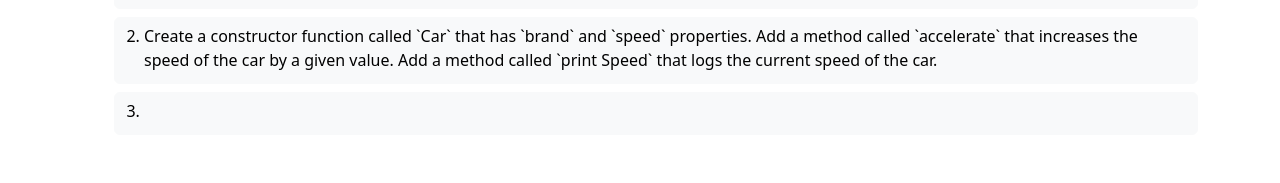
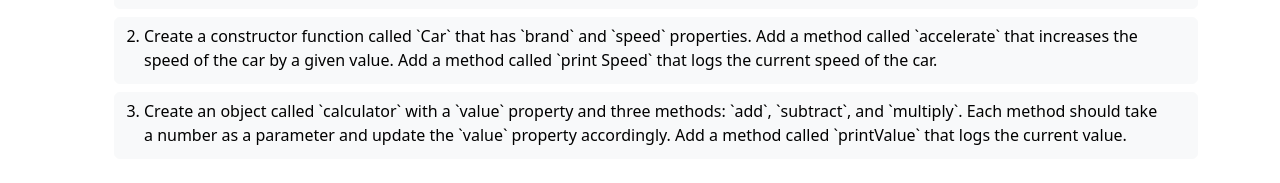
Before and after one commit to rabiayousuf187/ES6-Assignment-26Jun2023, a plain HTML site: page pages/THIS-KEYWORD.html in a window 1280 px wide. Shown: the part 149-332 px from the top of the page. Drawn offline with nearby package versions, Linux system fonts and the light colour scheme.

Commit message:
working on Chap 10 Ques 3

```diff
--- a/pages/THIS-KEYWORD.html
+++ b/pages/THIS-KEYWORD.html
@@ -30,7 +30,10 @@
               value. Add a method called `print Speed` that logs the current speed of the car.</li>
           </button>
           <button class="btn btn-light" type="button" onclick="ques3()">
-            <li class="ques"></li>
+            <li class="ques">Create an object called `calculator` with a `value` property and three methods: `add`,
+              `subtract`, and `multiply`. Each method should take a number as a parameter and
+              update the `value` property accordingly. Add a method called `printValue` that logs
+              the current value.</li>
           </button>
         </div>
       </ol>
```
